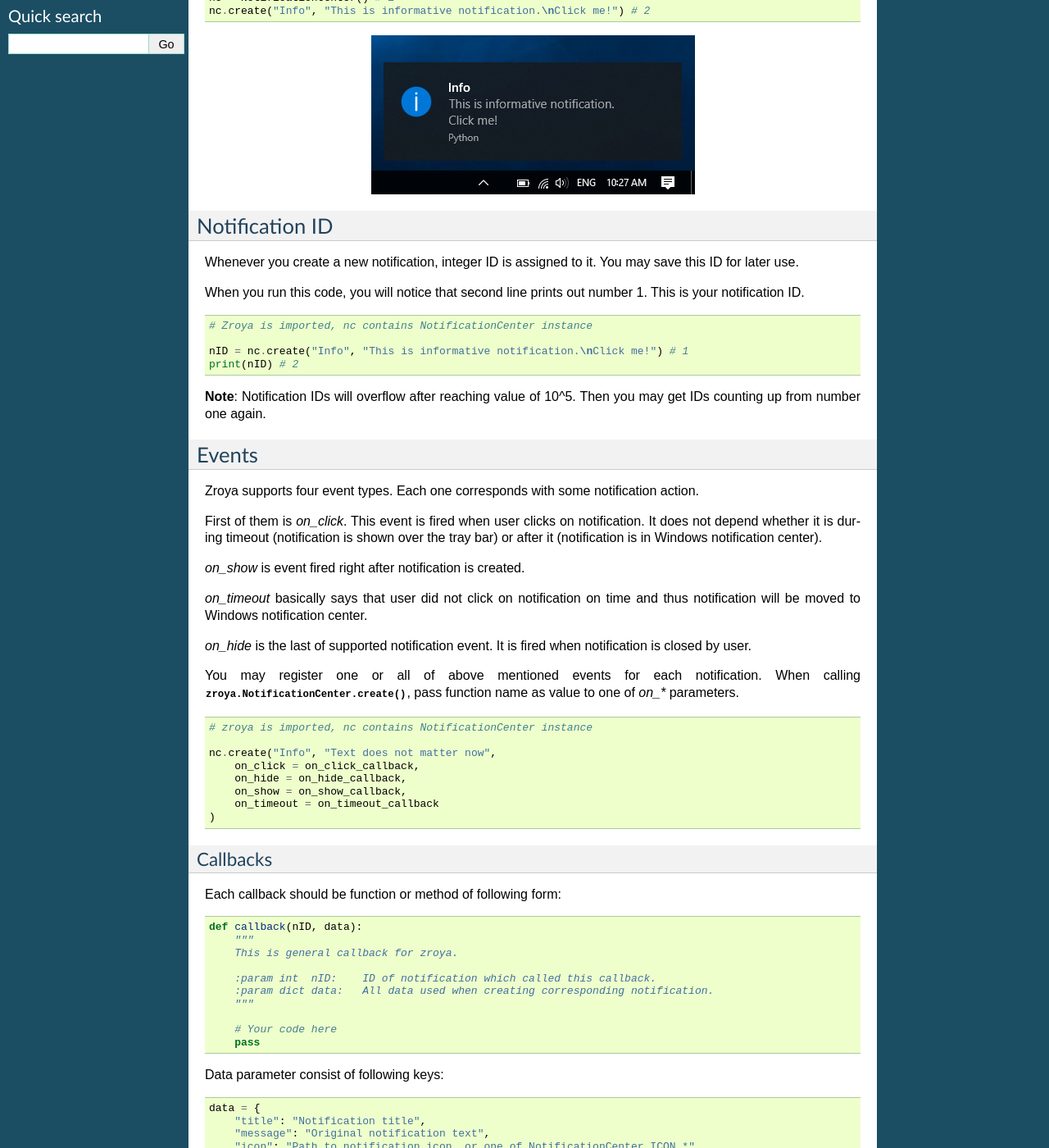
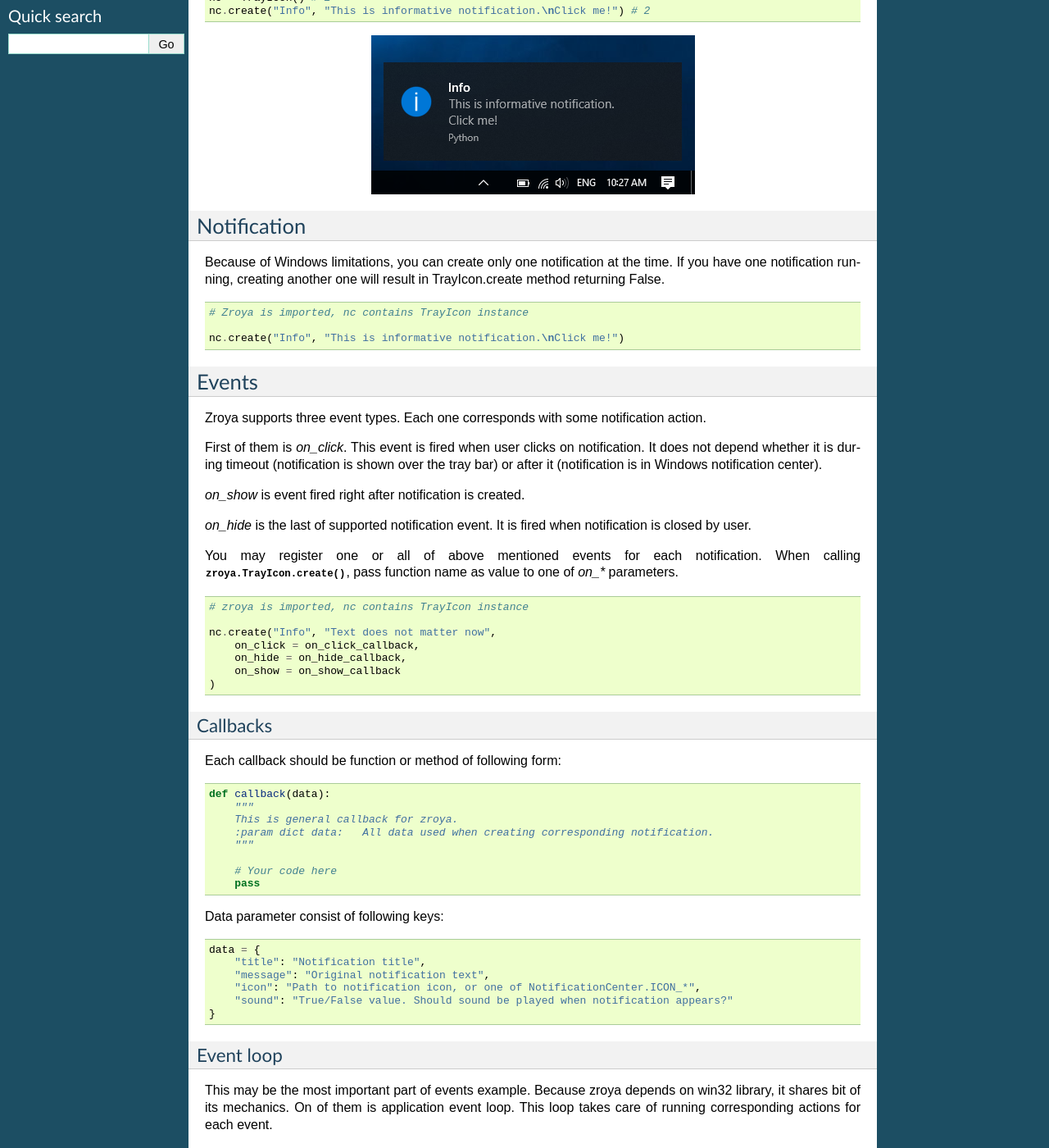
Before and after one commit to malja/zroya, a Sphinx documentation site: the page built from doc/examples.rst, in a window 1280 px wide and 1400 px high, scrolled down 371 px. Shown: the whole window at 82% size. Built offline with Sphinx 7.4.7, drawn with Linux system fonts in a browser that asks for light colours; some of the changed text lies outside the part shown.

```diff
--- a/README.rst
+++ b/README.rst
@@ -24,7 +24,7 @@ Example
 This usage example creates one notification. Application end when user clicks on it::
 
     # Import NotificationCenter
-    from zroya import NotificationCenter
+    from zroya import TrayIcon
 
     quit = False
 
@@ -36,7 +36,7 @@ This usage example creates one notification. Application end when user clicks on
         quit = True
 
     # Create instance of NotificationCenter
-    nc = NotificationCenter()
+    nc = TrayIcon()
 
     # Create new notification
     nc.create("Test Notification", "Longer notification description. \n With multiline support!", on_click = click_callback)
--- a/doc/conf.py
+++ b/doc/conf.py
@@ -58,7 +58,7 @@ author = u'Jan Malčák'
 # The short X.Y version.
 version = u'0.1'
 # The full version, including alpha/beta/rc tags.
-release = u'0.1.1a'
+release = u'0.1.2'
 
 # The language for content autogenerated by Sphinx. Refer to documentation
 # for a list of supported languages.
--- a/doc/examples.rst
+++ b/doc/examples.rst
@@ -9,7 +9,7 @@ This page contains few examples of usage.
 Basic notification
 ==================
 
-Following example show basic usage of zroya. First, :py:class:`zroya.NotificationCenter` instance is created. It
+Following example show basic usage of zroya. First, :py:class:`zroya.TrayIcon` instance is created. It
 is the main center for all notification manipulation. As long as this object exists, you may
 create notifications, receive events and run callbacks.
 
@@ -18,38 +18,31 @@ are omnited, info icon will be used with no events attached to this notification
 
 .. code-block:: python
 
-    from zroya import NotificationCenter
+    from zroya import TrayIcon
 
-    nc = NotificationCenter() # 1
+    nc = TrayIcon() # 1
     nc.create("Info", "This is informative notification.\nClick me!") # 2
 
 .. image:: static/info_notification.png
     :align: center
     :alt: Example picture of basic notification.
 
-Notification ID
-===============
+Notification
+============
 
-Whenever you create a new notification, integer ID is assigned to it. You may save this ID
-for later use.
-
-When you run this code, you will notice that second line prints out number 1. This is your
-notification ID.
+Because of Windows limitations, you can create only one notification at the time. If you have one notification running,
+creating another one will result in TrayIcon.create method returning False.
 
 .. code-block:: python
 
-    # Zroya is imported, nc contains NotificationCenter instance
+    # Zroya is imported, nc contains TrayIcon instance
 
-    nID = nc.create("Info", "This is informative notification.\nClick me!") # 1
-    print(nID) # 2
-
-**Note**: Notification IDs will overflow after reaching value of 10^5. Then you may get
-IDs counting up from number one again.
+    nc.create("Info", "This is informative notification.\nClick me!")
 
 Events
 ======
 
-Zroya supports four event types. Each one corresponds with some notification action.
+Zroya supports three event types. Each one corresponds with some notification action.
 
 First of them is `on_click`. This event is fired when user clicks on notification. It does
 not depend whether it is during timeout (notification is shown over the tray bar) or after
@@ -57,25 +50,21 @@ it (notification is in Windows notification center).
 
 `on_show` is event fired right after notification is created.
 
-`on_timeout` basically says that user did not click on notification on time and thus notification
-will be moved to Windows notification center.
-
 `on_hide` is the last of supported notification event. It is fired when notification is closed
 by user.
 
 You may register one or all of above mentioned events for each notification. When calling
-:py:meth:`zroya.NotificationCenter.create`, pass function name as value to one of `on_*`
+:py:meth:`zroya.TrayIcon.create`, pass function name as value to one of `on_*`
 parameters.
 
 .. code-block:: python
 
-    # zroya is imported, nc contains NotificationCenter instance
+    # zroya is imported, nc contains TrayIcon instance
 
     nc.create("Info", "Text does not matter now",
         on_click = on_click_callback,
         on_hide = on_hide_callback,
-        on_show = on_show_callback,
-        on_timeout = on_timeout_callback
+        on_show = on_show_callback
     )
 
 Callbacks
@@ -85,11 +74,9 @@ Each callback should be function or method of following form:
 
 .. code-block:: python
 
-    def callback(nID, data):
+    def callback(data):
         """
         This is general callback for zroya.
-
-        :param int  nID:    ID of notification which called this callback.
         :param dict data:   All data used when creating corresponding notification.
         """
 
@@ -114,7 +101,7 @@ This may be the most important part of events example. Because zroya depends on
 it shares bit of its mechanics. On of them is application event loop. This loop takes care of
 running corresponding actions for each event.
 
-Zroya uses method :py:meth:`zroya.NotificationCenter.update`. It polls all waiting events,
+Zroya uses method :py:meth:`zroya.TrayIcon.update`. It polls all waiting events,
 runs user defined callbacks and then pass the execution to default Windows event handler.
 
 You should call it periodically in your application main loop. Without is, event callbacks
@@ -128,19 +115,19 @@ For most cases, using system default `info` icon is enought. This icon will be u
 In other cases, you may specify, which icon should be displayed next to notification text. Zroya
 offers three basic types:
 
-:py:attr:`zroya.NotificationCenter.ICON_INFO` is default icon.
+:py:attr:`zroya.TrayIcon.ICON_INFO` is default icon.
 
 .. image:: static/info_notification.png
     :align: center
     :alt: Example of info notification icon.
 
-:py:attr:`zroya.NotificationCenter.ICON_ERROR` shows red cross:
+:py:attr:`zroya.TrayIcon.ICON_ERROR` shows red cross:
 
 .. image:: static/error_notification.png
     :align: center
     :alt: Example of error notification icon.
 
-:py:attr:`zroya.NotificationCenter.ICON_WARNING` shows yellow warning sign:
+:py:attr:`zroya.TrayIcon.ICON_WARNING` shows yellow warning sign:
 
 .. image:: static/warning_notification.png
     :align: center
@@ -150,16 +137,16 @@ Following code generates warning notification:
 
 .. code-block:: python
 
-    # zroya is imported, nc contains NotificationCenter instance
+    # zroya is imported, nc contains TrayIcon instance
 
-    nc.create("Test", "Test", icon=NotificationCenter.ICON_WARNING) #1
+    nc.create("Test", "Test", icon=TrayIcon.ICON_WARNING) #1
 
 In additional to those icons, zroya supports user defined icons. Just pass absolute path to
-icon file (.ico, .bmp) as `icon` parameter of :py:meth:`zroya.NotificationCenter.create` method.
+icon file (.ico, .bmp) as `icon` parameter of :py:meth:`zroya.TrayIcon.create` method.
 
 .. code-block:: python
 
-    # zroya is imported, nc contains NotificationCenter instance
+    # zroya is imported, nc contains TrayIcon instance
 
     nc.create("Test", "Test", icon="C:\\Path\To\\My\\Image.ico") #1
 
@@ -167,11 +154,11 @@ Sound effects
 =============
 
 Last feature of zroya is probably muting sound for notification. When creating a new one,
-passing `False` to :py:meth:`zroya.NotificationCenter.create` parameter `sound` will mute
+passing `False` to :py:meth:`zroya.TrayIcon.create` parameter `sound` will mute
 its sound.
 
 .. code-block:: python
 
-    # zroya is imported, nc contains NotificationCenter instance
+    # zroya is imported, nc contains TrayIcon instance
 
     nc.create("No Sound", "No sound for this notification", sound=False) #1
--- a/doc/index.rst
+++ b/doc/index.rst
@@ -8,7 +8,7 @@ Features:
 
     - Creating Windows 10 notification.
     - No Sound support.
-    - Events (click, timeout, hidden).
+    - Events (click, hidden, shown).
 
 Requires:
 ---------
--- a/setup.py
+++ b/setup.py
@@ -96,7 +96,6 @@ setup(
         "Natural Language :: English",
         "Intended Audience :: Developers",
         "Environment :: Win32 (MS Windows)",
-        "Development Status :: 3 - Alpha",
         'Programming Language :: Python',
         'Programming Language :: Python :: 3',
         'Programming Language :: Python :: Implementation :: CPython',
```
Also changed, not shown: README.md (+7 -3 lines), doc/basic_usage.rst (+10 -27 lines), doc/reference.rst (+5 -5 lines), zroya/__init__.py (+59 -130 lines), 1 other file.
